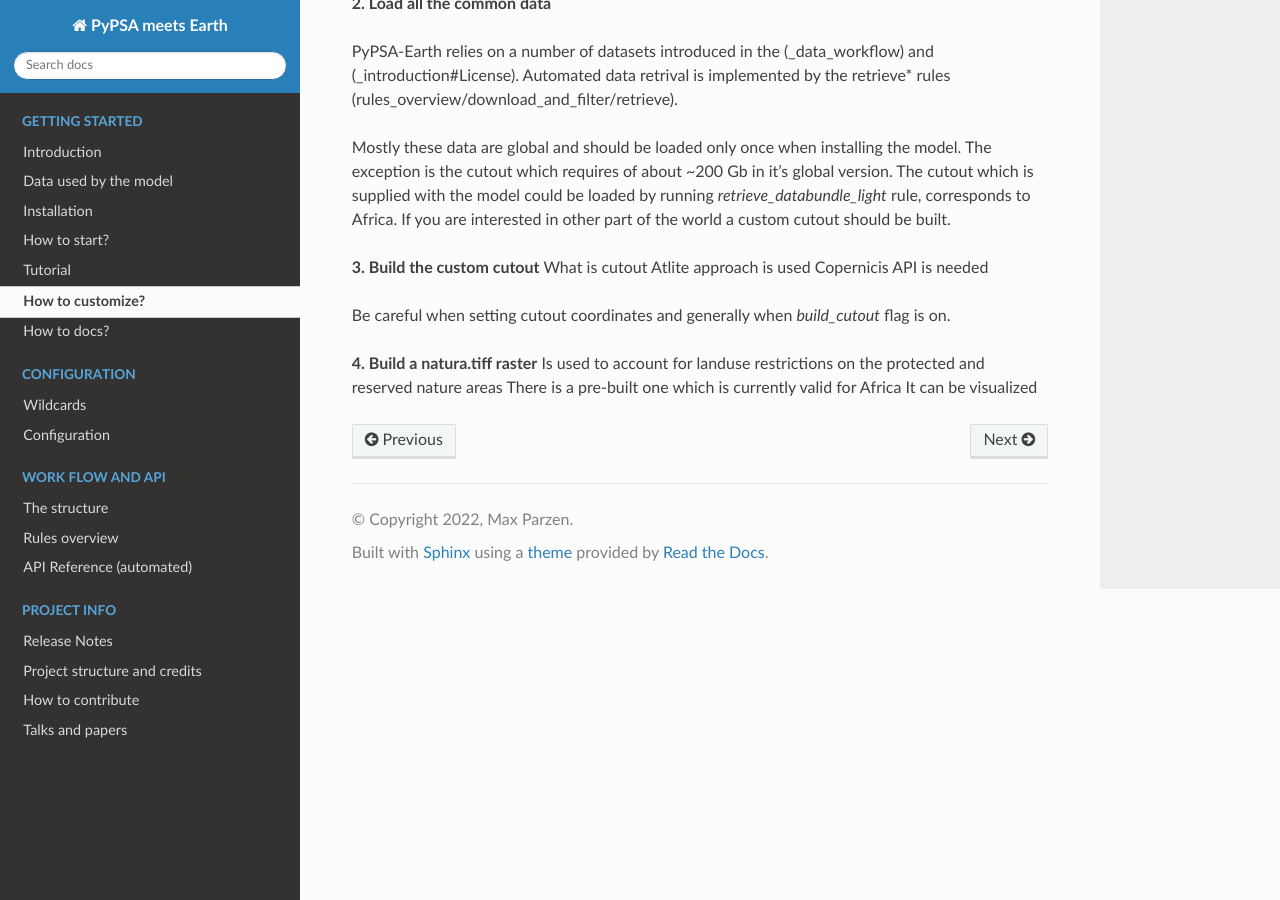
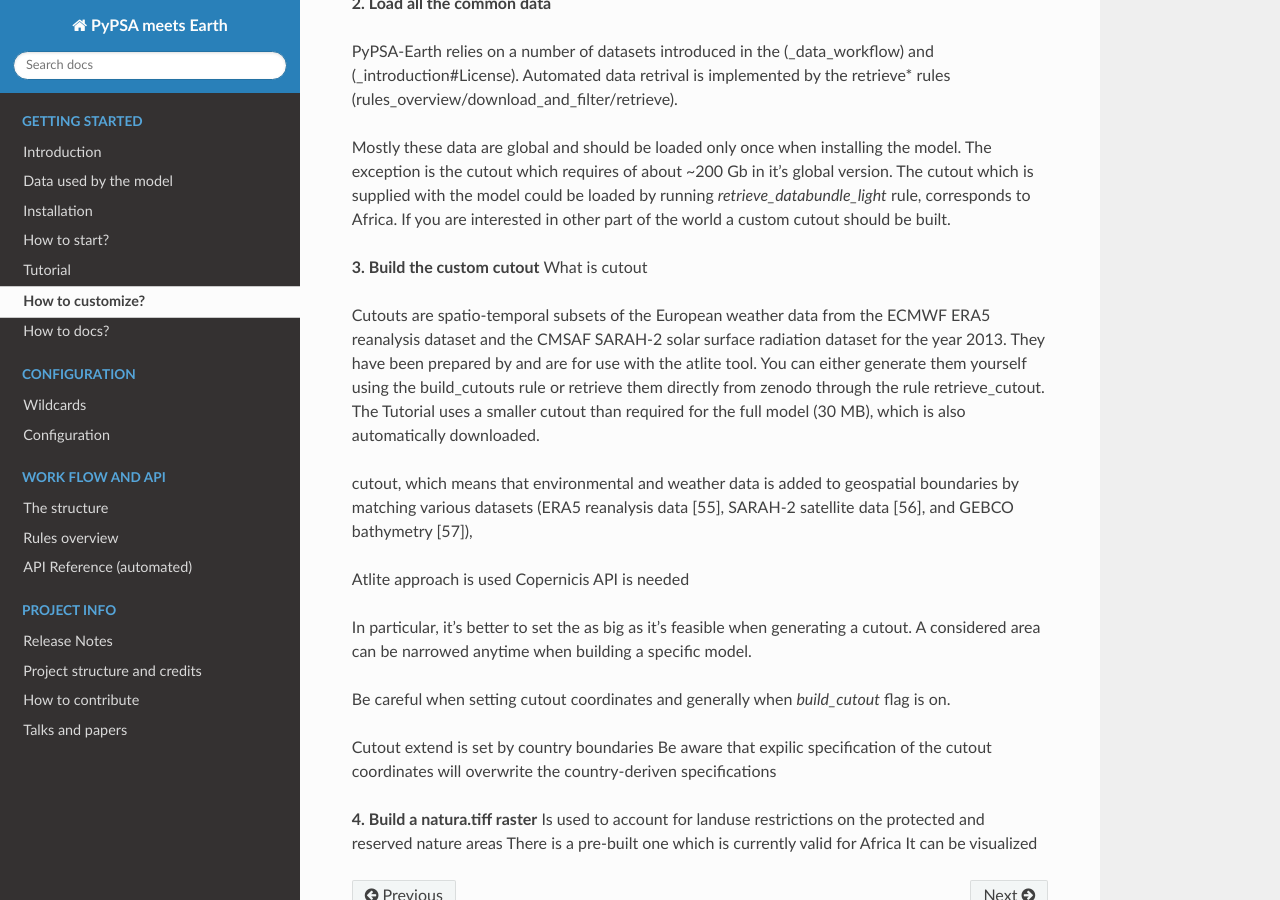
Before and after one commit to pypsa-meets-earth/pypsa-earth, a Sphinx documentation site: the page built from doc/how_to_customize.rst, in a window 1280 px wide and 900 px high, scrolled down 672 px. Built offline with Sphinx 7.4.7 and the Read the Docs theme 2.0.0, drawn with Linux system fonts in a browser that asks for light colours; pages that are not in the unit, such as notebooks, are missing from menus; the version number could not be read and is left out.

Commit message:
Draft cutout explanations

```diff
--- a/doc/how_to_customize.rst
+++ b/doc/how_to_customize.rst
@@ -31,10 +31,20 @@
 
 **3. Build the custom cutout**
 What is cutout
+
+Cutouts are spatio-temporal subsets of the European weather data from the ECMWF ERA5 reanalysis dataset and the CMSAF SARAH-2 solar surface radiation dataset for the year 2013. They have been prepared by and are for use with the atlite tool. You can either generate them yourself using the build_cutouts rule or retrieve them directly from zenodo through the rule retrieve_cutout. The Tutorial uses a smaller cutout than required for the full model (30 MB), which is also automatically downloaded.
+
+cutout, which means that environmental and weather data is added to geospatial boundaries by matching various datasets (ERA5 reanalysis data [55], SARAH-2 satellite data [56], and GEBCO bathymetry [57]),
+
 Atlite approach is used
 Copernicis API is needed
 
+In particular, it's better to set the  as big as it's feasible when generating a cutout. A considered area can be narrowed anytime when building a specific model.
+
 Be careful when setting cutout coordinates and generally when `build_cutout` flag is on.
+
+Cutout extend is set by country boundaries
+Be aware that expilic specification of the cutout coordinates will overwrite the country-deriven specifications
 
 **4. Build a natura.tiff raster**
 Is used to account for landuse restrictions on the protected and reserved nature areas
```
